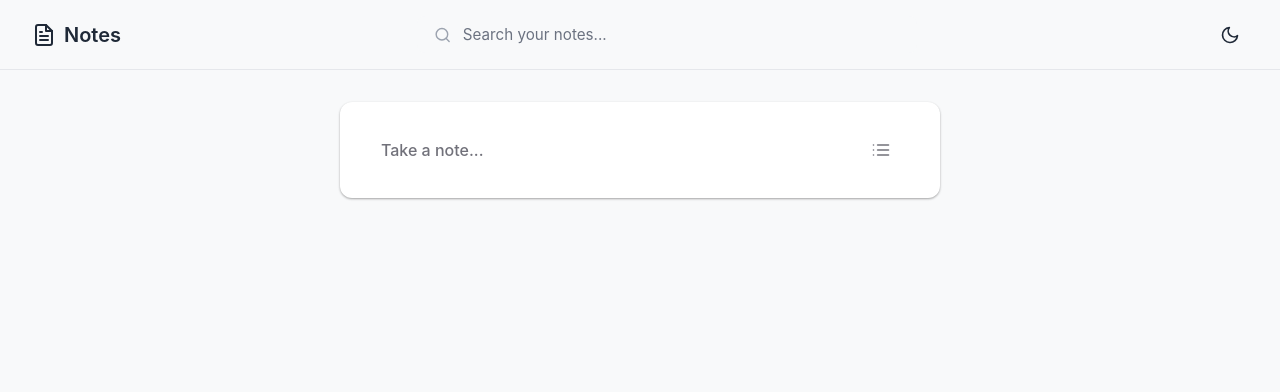
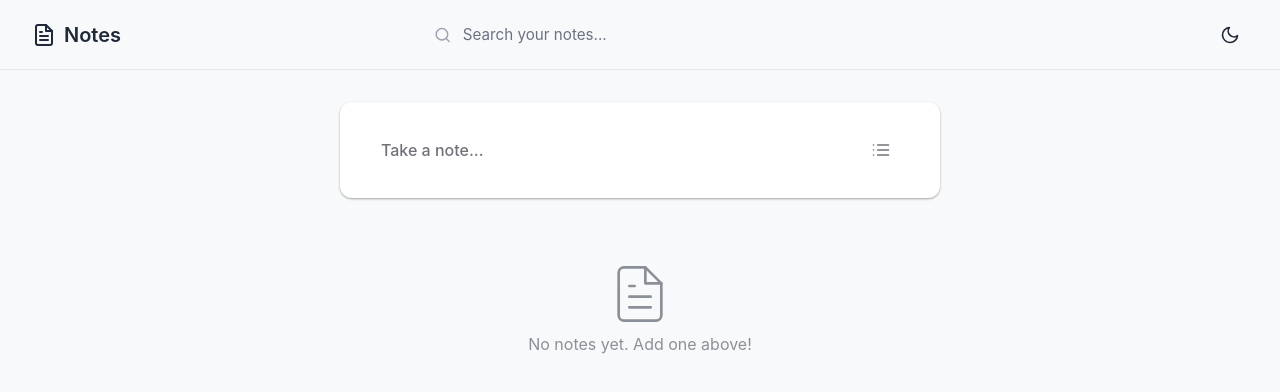
Before and after one commit to AliNematt/Note-App, a React (Vite) app in the folder Note App/: page / in a window 1280 px wide. Shown: the top 392 px of the page. Built offline with nearby package versions, Linux system fonts and the light colour scheme.

Commit message:
feat: add empty state UI for better UX

```diff
--- a/Note App/src/components/NotesGrid.jsx
+++ b/Note App/src/components/NotesGrid.jsx
@@ -1,7 +1,18 @@
 import { NoteCard } from "./NoteCard"
 
 export function NotesGrid({Notes, onDelete, onEdit}) {
-    return (
+    return Notes.length === 0 ? (
+        <div className="empty-state" style={{ textAlign: 'center', marginTop: '50px', color: 'var(--text-color)', opacity: 0.5 }}>
+            <svg width="64" height="64" viewBox="0 0 24 24" fill="none" stroke="currentColor" strokeWidth="1" strokeLinecap="round" strokeLinejoin="round">
+            <path d="M14 2H6a2 2 0 0 0-2 2v16a2 2 0 0 0 2 2h12a2 2 0 0 0 2-2V8z"></path>
+            <polyline points="14 2 14 8 20 8"></polyline>
+            <line x1="16" y1="13" x2="8" y2="13"></line>
+            <line x1="16" y1="17" x2="8" y2="17"></line>
+            <polyline points="10 9 9 9 8 9"></polyline>
+            </svg>
+            <p>No notes yet. Add one above!</p>
+        </div>
+    ) : (
         <section className="notes-grid">
             {Notes.map(item => (
                 <NoteCard
@@ -16,5 +27,5 @@ export function NotesGrid({Notes, onDelete, onEdit}) {
                 />
             ))}
         </section>
-    )
+    );
 }
```
Lines whose indentation alone changed are shown as unchanged.
